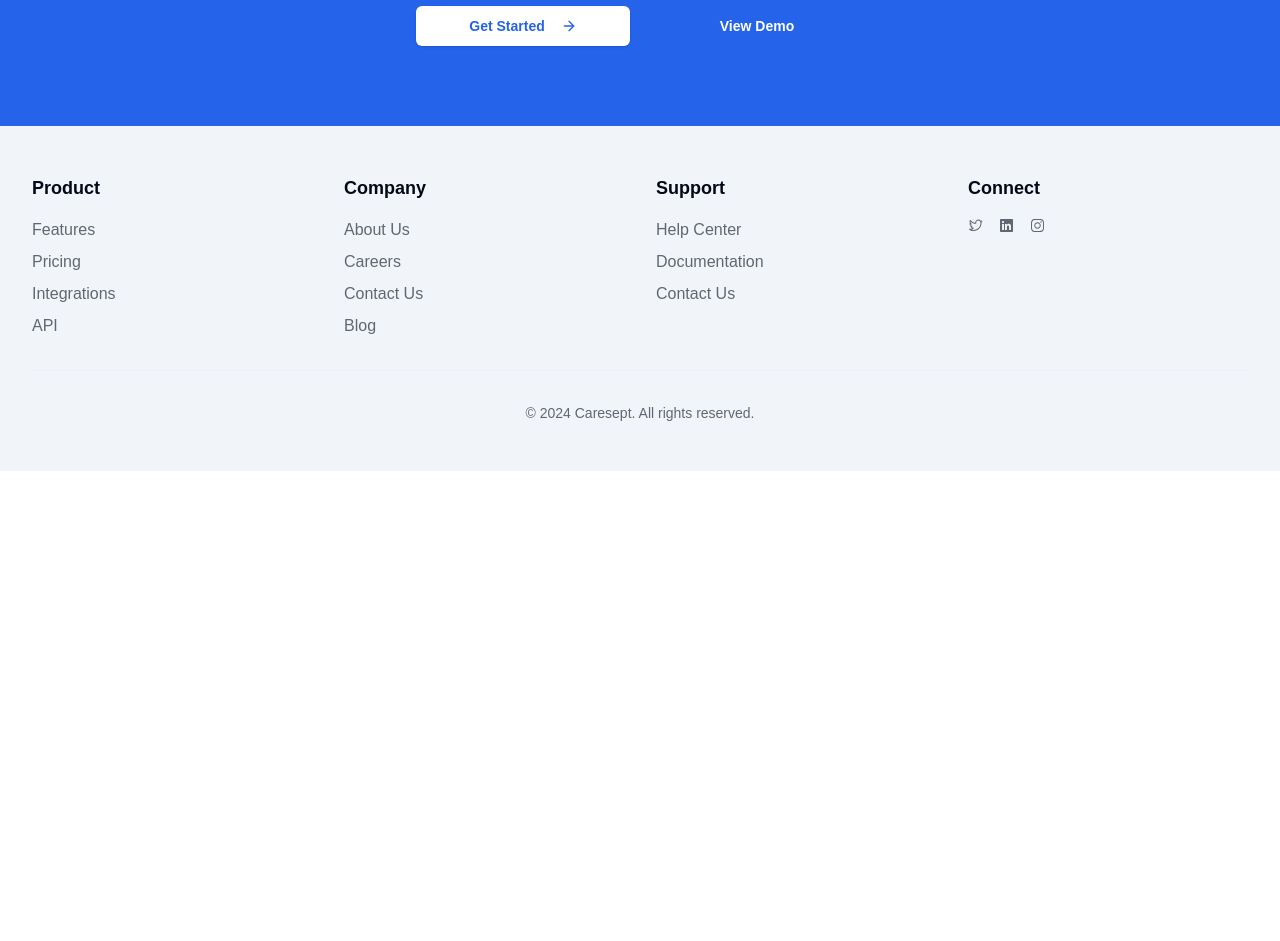
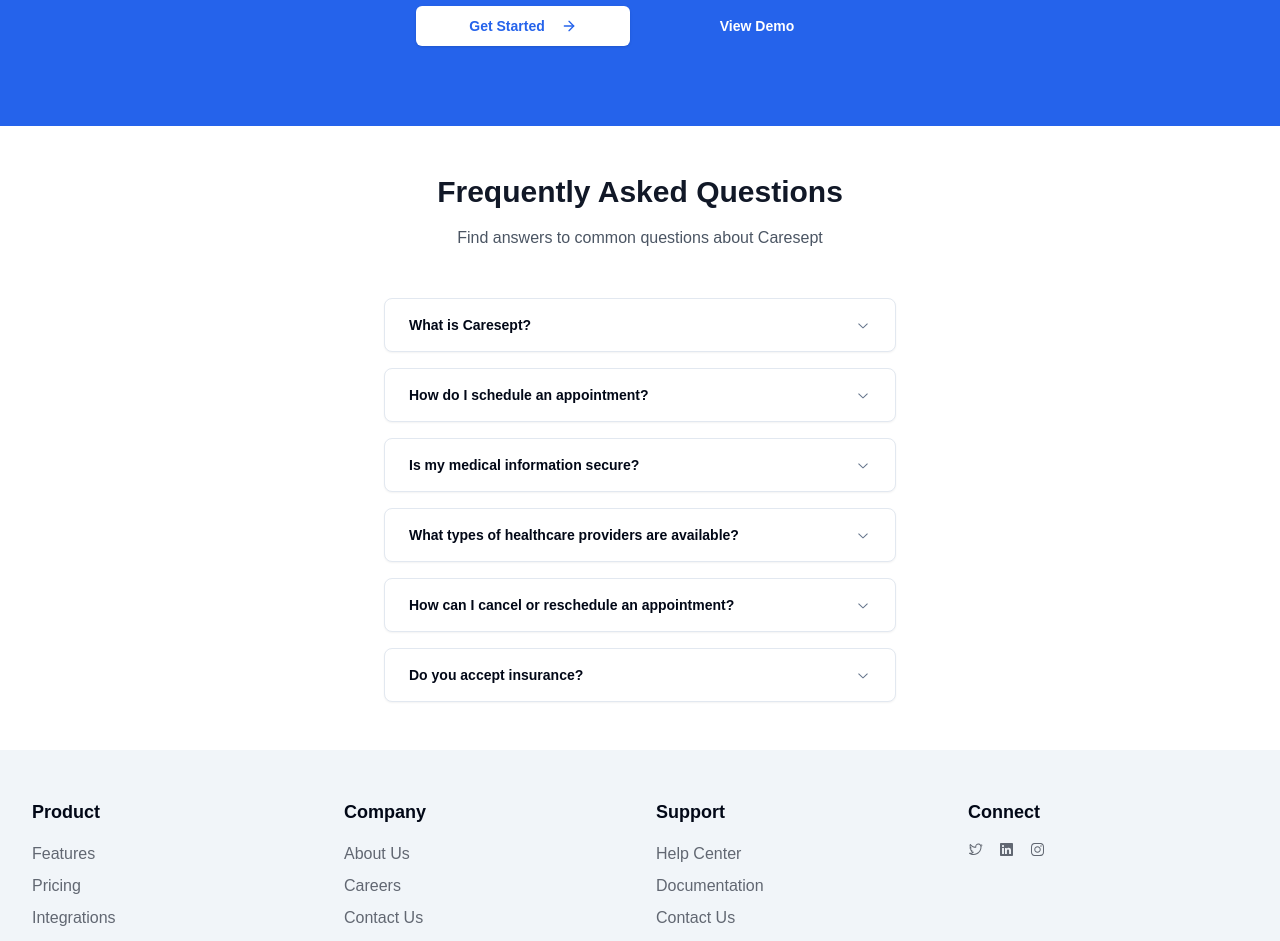
Before and after one commit to hibestil/caresept-landing-page, a Next.js app: page / in a window 1280 px wide. Shown: the part 2460-3401 px from the top of the page. Before the commit the page ends 2931 px from the top, so only its background shows below. Built offline with nearby package versions, Linux system fonts and the light colour scheme.

Commit message:
faq update

```diff
--- a/app/(root)/page.tsx
+++ b/app/(root)/page.tsx
@@ -1,5 +1,6 @@
 import CTA from "@/components/cta";
 import Demo from "@/components/demo";
+import FAQSection from "@/components/faq";
 import Features from "@/components/features";
 import Hero from "@/components/hero";
 
@@ -11,6 +12,7 @@ export default function Home() {
       <Features />
       <Demo />
       <CTA />
+      <FAQSection />
     </main>
   );
 }
--- a/components/faq.tsx
+++ b/components/faq.tsx
@@ -1,5 +1,3 @@
-import { useState } from 'react';
-import { ChevronDown } from 'lucide-react';
 import {
   Accordion,
   AccordionContent,
@@ -51,7 +49,7 @@ const FAQSection = () => {
           <AccordionItem
             key={index}
             value={`item-${index}`}
-            className="border rounded-lg bg-white shadow-sm hover:shadow-md transition-shadow"
+            className="border rounded-lg bg-white shadow-sm hover:shadow-md transition-shadow lg:w-[60vw] xl:w-[40vw]"
           >
             <AccordionTrigger className="px-6 py-4 text-left font-semibold">
               {faq.question}
```
